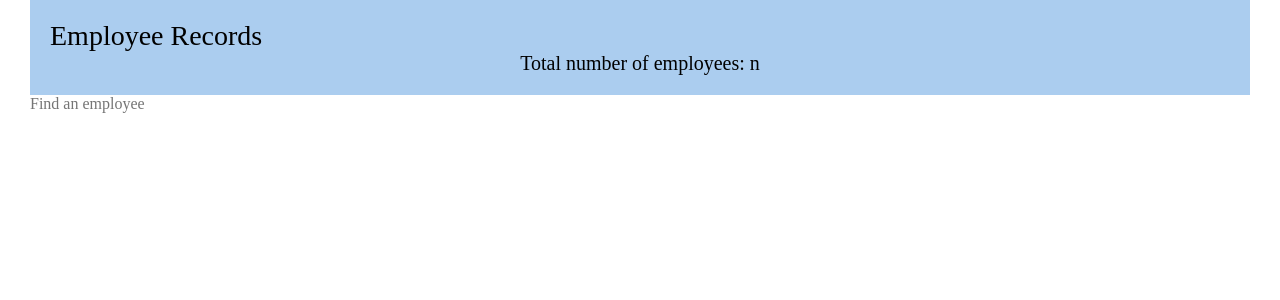
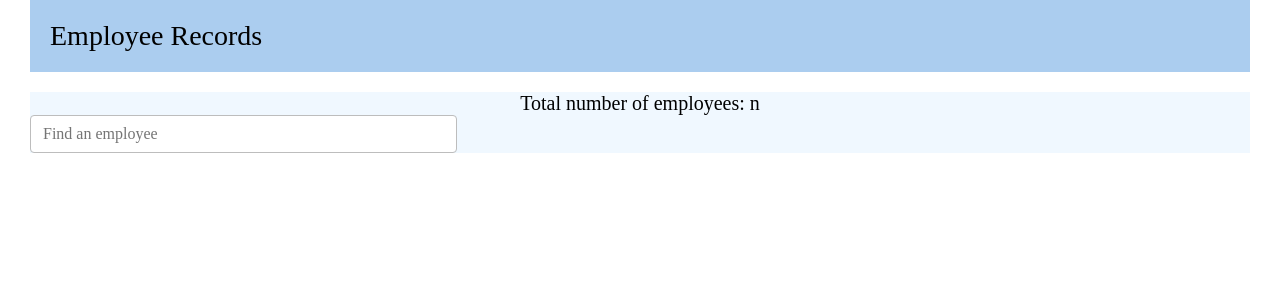
Before and after one commit to Nikita70770/Employee-Records, a React (Create React App) app: page / in a window 1280 px wide. Shown: the top 300 px of the page. Built offline with nearby package versions, Linux system fonts and the light colour scheme.

Commit message:
Create search-section.css file and import it into search-section.js file

```diff
--- a/src/components/header/header.css
+++ b/src/components/header/header.css
@@ -7,9 +7,3 @@
     font-size: 28px;
     font-weight: 500;
 }
-
-.header-subtitle {
-    text-align: center;
-    font-size: 20px;
-    font-weight: 300;
-}
--- a/src/components/header/header.js
+++ b/src/components/header/header.js
@@ -6,7 +6,6 @@ const Header = () => {
             <div className="container">
                 <div className="header-inner">
                     <h1 className="header-title">Employee Records</h1>
-                    <h2 className="header-subtitle">Total number of employees: n</h2>
                 </div>
             </div>
         </header>
--- /dev/null
+++ b/src/components/main/search-section/search-field/search-field.css
@@ -0,0 +1,15 @@
+.search-field {
+    display: block;
+    max-width: 35%;
+    width: 100%;
+    padding: 0.375rem 0.75rem;
+    border: 1px solid #bdbdbd;
+    border-radius: 0.25rem;
+    font-size: 1rem;
+    font-weight: 400;
+    line-height: 1.5;
+    color: #212529;
+    background-color: #fff;
+    background-clip: padding-box;
+    transition: border-color 0.15s ease-in-out, box-shadow 0.15s ease-in-out;
+}
--- /dev/null
+++ b/src/components/main/search-section/search-field/search-field.js
@@ -0,0 +1,7 @@
+import './search-field.css';
+
+const SearchField = () => {
+    return <input className="search-field" type="text" placeholder="Find an employee" />;
+};
+
+export default SearchField;
--- a/src/components/main/search-section/search-panel/search-field.js
+++ /dev/null
@@ -1,5 +0,0 @@
-const SearchField = () => {
-    return <input className="search-panel" type="text" placeholder="Find an employee" />;
-};
-
-export default SearchField;
--- /dev/null
+++ b/src/components/main/search-section/search-section.css
@@ -0,0 +1,13 @@
+.search-section {
+    margin-top: 20px;
+}
+
+.search-section-inner {
+    background-color: #f0f8ff;
+}
+
+.header-subtitle {
+    text-align: center;
+    font-size: 20px;
+    font-weight: 300;
+}
--- a/src/components/main/search-section/search-section.js
+++ b/src/components/main/search-section/search-section.js
@@ -1,10 +1,12 @@
-import SearchField from './search-panel/search-field';
+import SearchField from './search-field/search-field';
+import './search-section.css';
 
 const SearchSection = () => {
     return (
         <section className="search-section">
             <div className="container">
                 <div className="search-section-inner">
+                    <h2 className="header-subtitle">Total number of employees: n</h2>
                     <SearchField />
                 </div>
             </div>
--- a/src/style/reset.css
+++ b/src/style/reset.css
@@ -55,3 +55,7 @@ select {
     color: inherit;
     background-color: transparent;
 }
+
+input:focus {
+    outline: none;
+}
```
Also changed, not shown: src/components/main/search-section/filter/filter.js (added).
